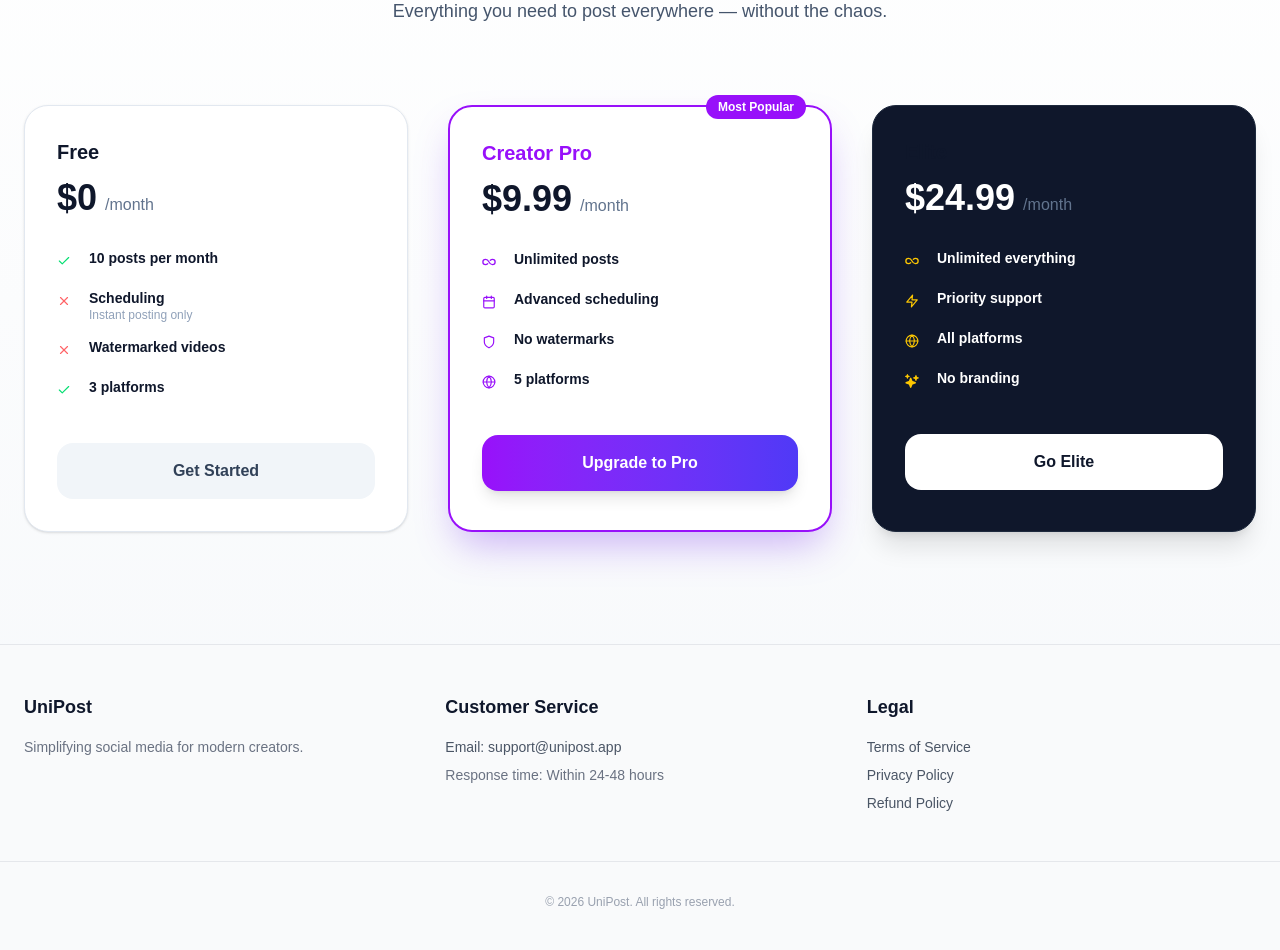
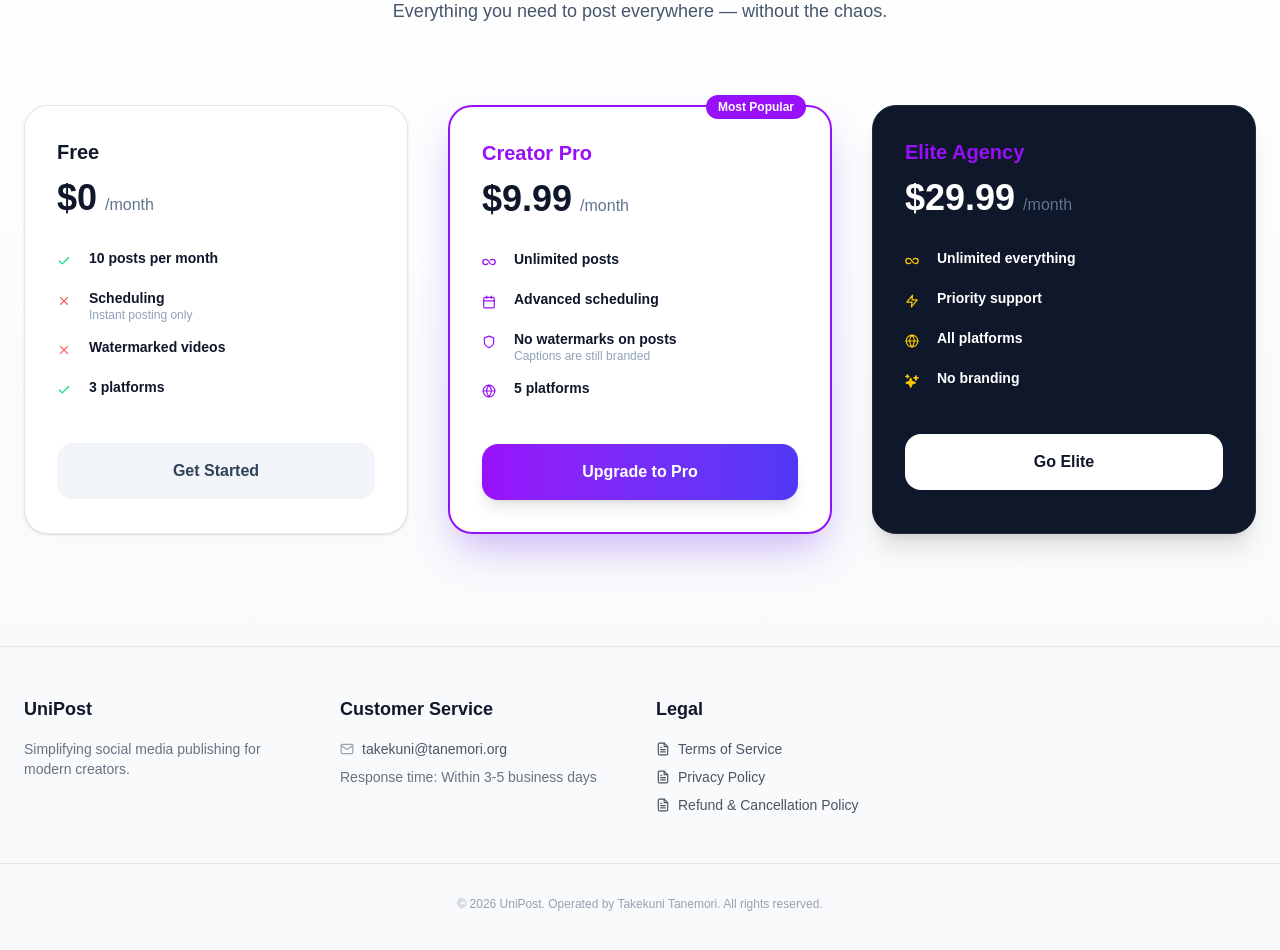
Before and after one commit to TakekuniT/unipost-web, a Next.js app in the folder web/: page / in a window 1280 px wide. Shown: the part 1440-2390 px from the top of the page. Built offline with nearby package versions, Linux system fonts and the light colour scheme.

Commit message:
updated footer

```diff
--- a/web/components/Footer.tsx
+++ b/web/components/Footer.tsx
@@ -1,47 +1,95 @@
 import Link from "next/link";
+import { FiMail, FiHelpCircle, FiDollarSign, FiFileText } from "react-icons/fi";
 
 export default function Footer() {
   const currentYear = new Date().getFullYear();
 
   return (
     <footer className="bg-gray-50 border-t border-gray-200 py-12">
-      <div className="max-w-7xl mx-auto px-6 grid md:grid-cols-3 gap-8">
+      <div className="max-w-7xl mx-auto px-6 grid md:grid-cols-4 gap-8">
         {/* Brand Info */}
         <div>
           <h3 className="font-bold text-lg mb-4">UniPost</h3>
           <p className="text-sm text-gray-500">
-            Simplifying social media for modern creators.
+            Simplifying social media publishing for modern creators.
           </p>
         </div>
 
-        {/* Support - STRIPE LOOKS FOR THIS */}
+        {/* Customer Support */}
         <div>
           <h3 className="font-bold text-lg mb-4">Customer Service</h3>
-          <p className="text-sm text-gray-600 mb-2">
-            Email: support@unipost.app
+          <p className="flex items-center gap-2 text-sm text-gray-600 mb-2">
+            <FiMail className="text-gray-400" />
+            takekuni@tanemori.org
           </p>
           <p className="text-sm text-gray-500">
-            Response time: Within 24-48 hours
+            Response time: Within 3-5 business days
           </p>
         </div>
 
-        {/* Legal Links - STRIPE LOOKS FOR THESE */}
+        {/* Product */}
+        {/* <div>
+          <h3 className="font-bold text-lg mb-4">Product</h3>
+          <ul className="space-y-2 text-sm text-gray-600">
+            <li>
+              <Link
+                href="/pricing"
+                className="flex items-center gap-2 hover:text-purple-600"
+              >
+                <FiDollarSign />
+                Pricing
+              </Link>
+            </li>
+            <li>
+              <Link
+                href="/faq"
+                className="flex items-center gap-2 hover:text-purple-600"
+              >
+                <FiHelpCircle />
+                FAQ
+              </Link>
+            </li>
+            <li>
+              <Link
+                href="/contact"
+                className="flex items-center gap-2 hover:text-purple-600"
+              >
+                <FiMail />
+                Contact
+              </Link>
+            </li>
+          </ul>
+        </div> */}
+
+        {/* Legal */}
         <div>
           <h3 className="font-bold text-lg mb-4">Legal</h3>
           <ul className="space-y-2 text-sm text-gray-600">
             <li>
-              <Link href="/terms" className="hover:text-purple-600">
+              <Link
+                href="/terms"
+                className="flex items-center gap-2 hover:text-purple-600"
+              >
+                <FiFileText />
                 Terms of Service
               </Link>
             </li>
             <li>
-              <Link href="/privacy" className="hover:text-purple-600">
+              <Link
+                href="/privacy"
+                className="flex items-center gap-2 hover:text-purple-600"
+              >
+                <FiFileText />
                 Privacy Policy
               </Link>
             </li>
             <li>
-              <Link href="/refund-policy" className="hover:text-purple-600">
-                Refund Policy
+              <Link
+                href="/refund-policy"
+                className="flex items-center gap-2 hover:text-purple-600"
+              >
+                <FiFileText />
+                Refund & Cancellation Policy
               </Link>
             </li>
           </ul>
@@ -49,7 +97,8 @@ export default function Footer() {
       </div>
 
       <div className="max-w-7xl mx-auto px-6 mt-12 pt-8 border-t border-gray-200 text-center text-xs text-gray-400">
-        © {currentYear} UniPost. All rights reserved.
+        © {currentYear} UniPost. Operated by Takekuni Tanemori. All rights
+        reserved.
       </div>
     </footer>
   );
--- a/web/components/Pricing.tsx
+++ b/web/components/Pricing.tsx
@@ -72,7 +72,8 @@ export default function Pricing() {
               />
               <Perk
                 icon={<FiShield className="text-purple-600" />}
-                text="No watermarks"
+                text="No watermarks on posts"
+                sub="Captions are still branded"
               />
               <Perk
                 icon={<FiGlobe className="text-purple-600" />}
@@ -85,8 +86,8 @@ export default function Pricing() {
 
           {/* ELITE */}
           <Card dark>
-            <PlanTitle>Elite</PlanTitle>
-            <Price dark>$24.99</Price>
+            <PlanTitle accent>Elite Agency</PlanTitle>
+            <Price dark>$29.99</Price>
 
             <PerkList>
               <Perk
```
